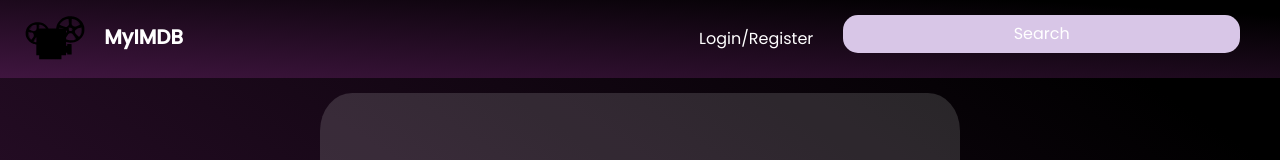
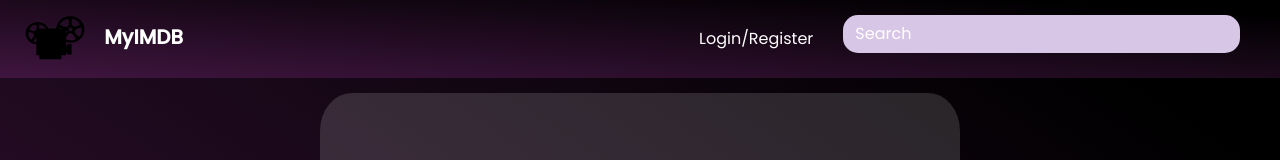
Before and after one commit to bondastefana/imdb_app_reactjs, a React (Create React App) app: page /login-register in a window 1280 px wide. Shown: the top 160 px of the page. Built offline with nearby package versions, Linux system fonts and the light colour scheme.

Commit message:
css adjust

```diff
--- a/src/pages/LoginRegisterPage/LoginRegisterPage.css
+++ b/src/pages/LoginRegisterPage/LoginRegisterPage.css
@@ -43,7 +43,7 @@
     padding: 100px;
 }
 
-input {
+.form input {
     text-align: center;
 }
 
```
